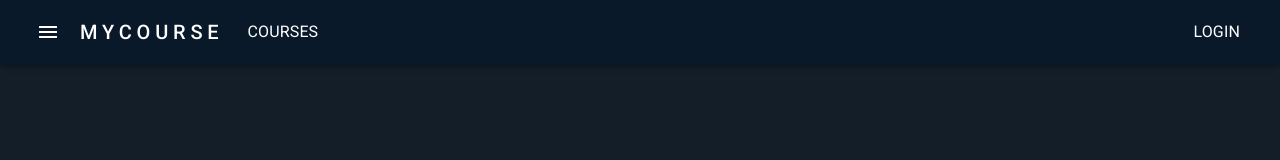
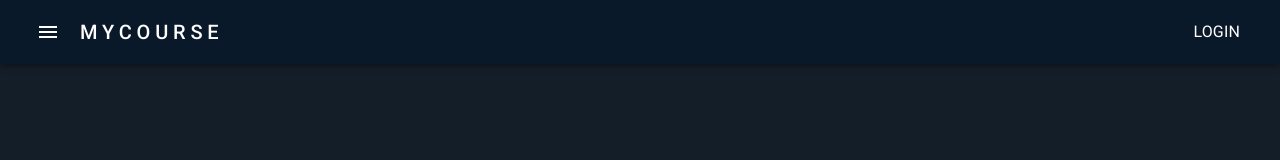
Before and after one commit to lauk20/mycourse, a React (Create React App) app: page /login in a window 1280 px wide. Shown: the top 160 px of the page. Built offline with nearby package versions, Linux system fonts and the light colour scheme.

Commit message:
Add Nav render according to login

```diff
--- a/src/components/Nav.js
+++ b/src/components/Nav.js
@@ -13,6 +13,7 @@ import AddIcon from '@mui/icons-material/Add';
 import AccountCircleIcon from '@mui/icons-material/AccountCircle';
 import { Link, useLocation } from "react-router-dom"
 import { useSelector } from "react-redux"
+//https://stackoverflow.com/questions/70341850/react-redirect-to-login-page-when-not-authenticated
 
 const NavBar = ({setOpenCourseDialog}) => {
   const openDialog = () => {
@@ -47,6 +48,16 @@ const NavBar = ({setOpenCourseDialog}) => {
     </>
   )
 
+  const courses = () => {
+    <Box>
+      <MenuItem sx={{borderRadius:"8px"}} component={ Link } to="/courses">
+        <Typography>
+            COURSES
+        </Typography>
+      </MenuItem>
+    </Box>
+  }
+
   return (
     <>
     <AppBar color="primary">
@@ -63,13 +74,7 @@ const NavBar = ({setOpenCourseDialog}) => {
             </Typography>
           </Grid>
           <Grid item xs display="flex" justifyContent="flex-start" alignItems="center">
-            <Box>
-              <MenuItem sx={{borderRadius:"8px"}} component={ Link } to="/courses">
-                <Typography>
-                    COURSES
-                </Typography>
-              </MenuItem>
-            </Box>
+            {userToken != null && courses()}
             {location.pathname === "/courses" && userToken != null &&
               <Box>
                 <IconButton sx={{color:"white", mr:1}} size="large" onClick={openDialog}>
```
